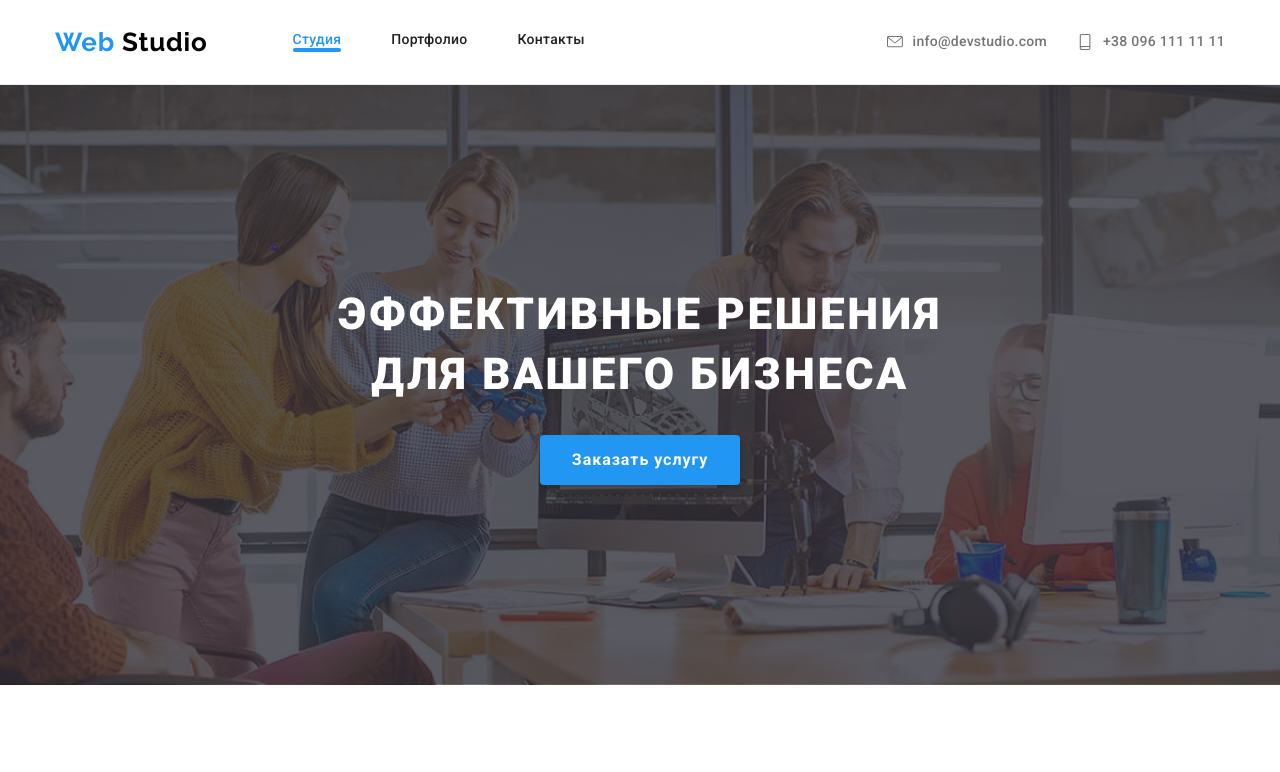
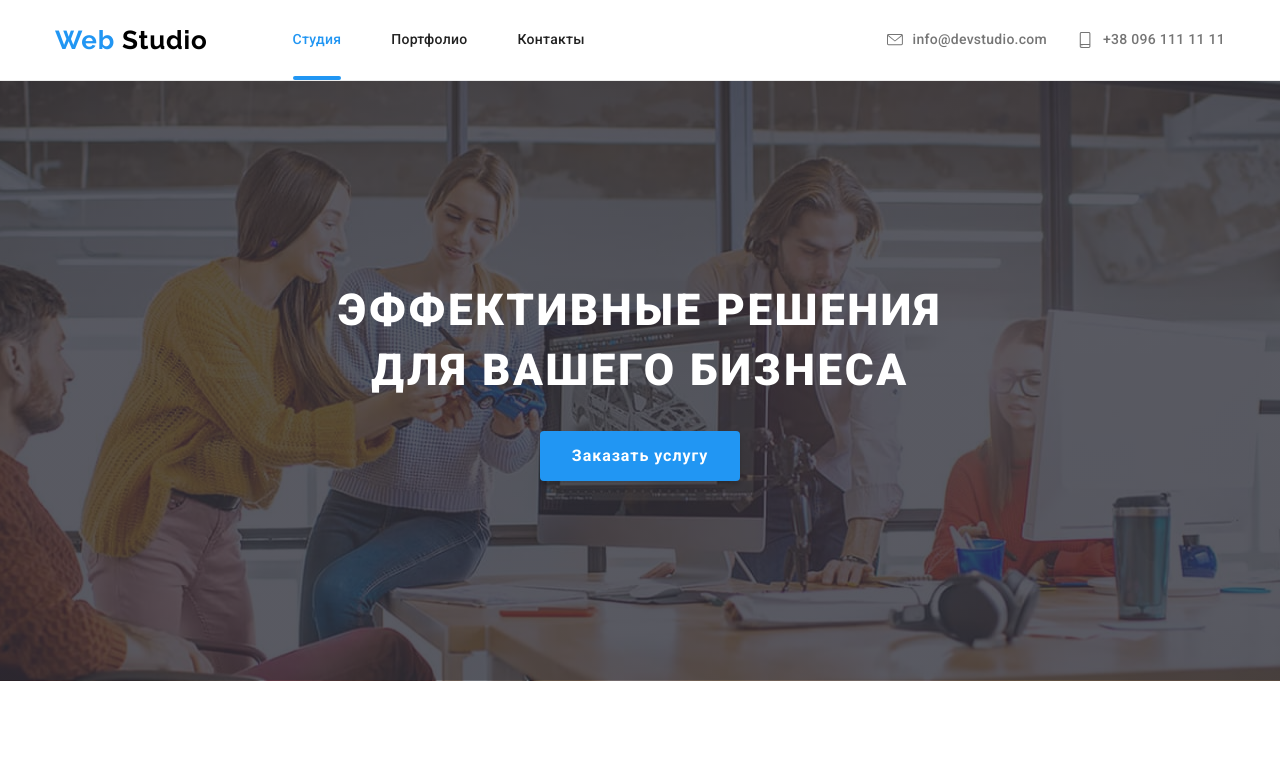
Before and after one commit to dmitriy-nikolaiev/goit-markup-hw-05, a plain HTML site: page index.html in a window 1280 px wide. Shown: the top 772 px of the page. Drawn offline with Linux system fonts and the light colour scheme.

Commit message:
Добавляет позиционирование елемента меню

```diff
--- a/css/styles.css
+++ b/css/styles.css
@@ -118,8 +118,10 @@ body {
 }
 
 .navigation-item-link {
+  position: relative;
   padding-top: 32px;
   padding-bottom: 32px;
+
   font-weight: 500;
   font-size: 14px;
   line-height: 1.14;
@@ -136,12 +138,17 @@ body {
 }
 
 .nav-item-active::after {
+  position: absolute;
+  left: 0;
+  bottom: 0;
+
   content: "";
   display: block;
   height: 4px;
+  width: 100%;
+
   background-color: var(--accent-color);
   border-radius: 2px;
-  /* margin-top: 28px; */
 }
 
 .header-address-list {
@@ -154,12 +161,14 @@ body {
 }
 
 .header-address-item-link {
+  display: flex;
+
   font-weight: 500;
   font-size: 14px;
   line-height: 1.14;
   letter-spacing: 0.02em;
+
   color: var(--main-text-color);
-  display: flex;
 }
 
 .header-address-icon {
```
